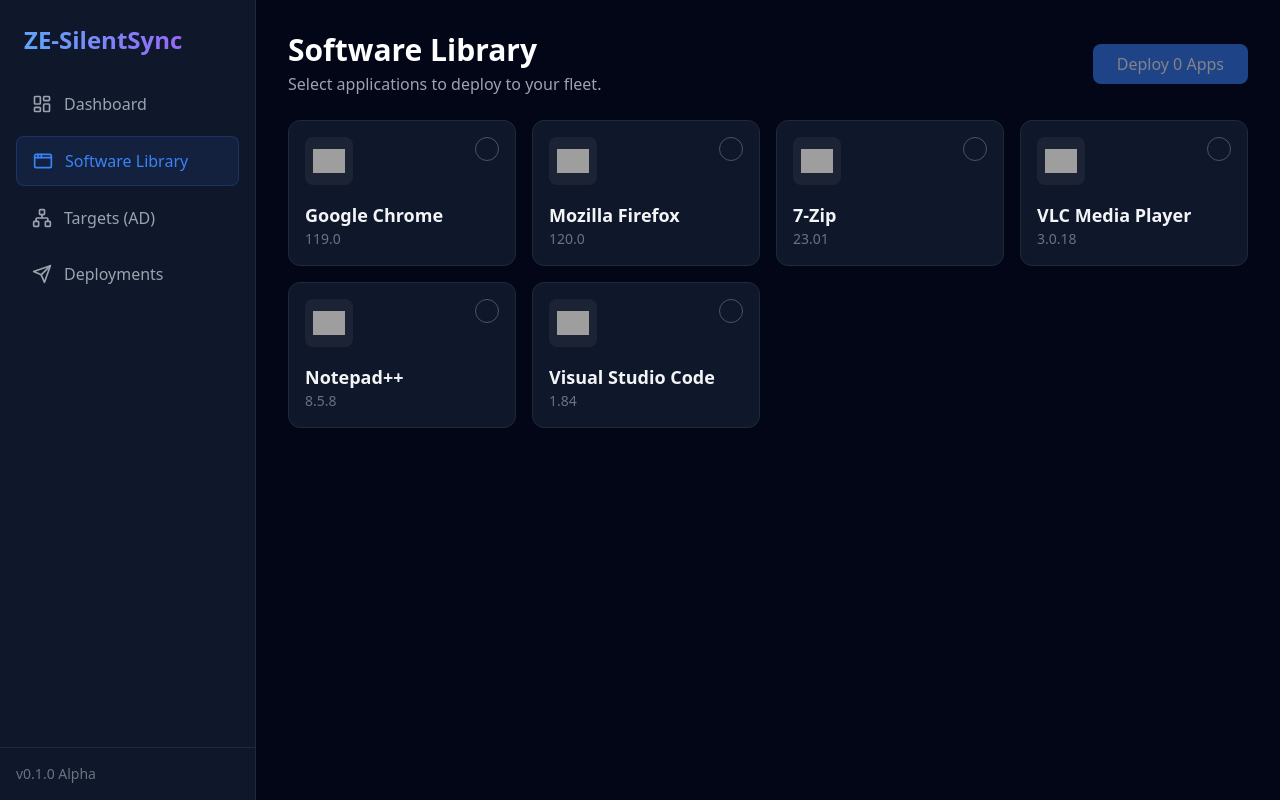
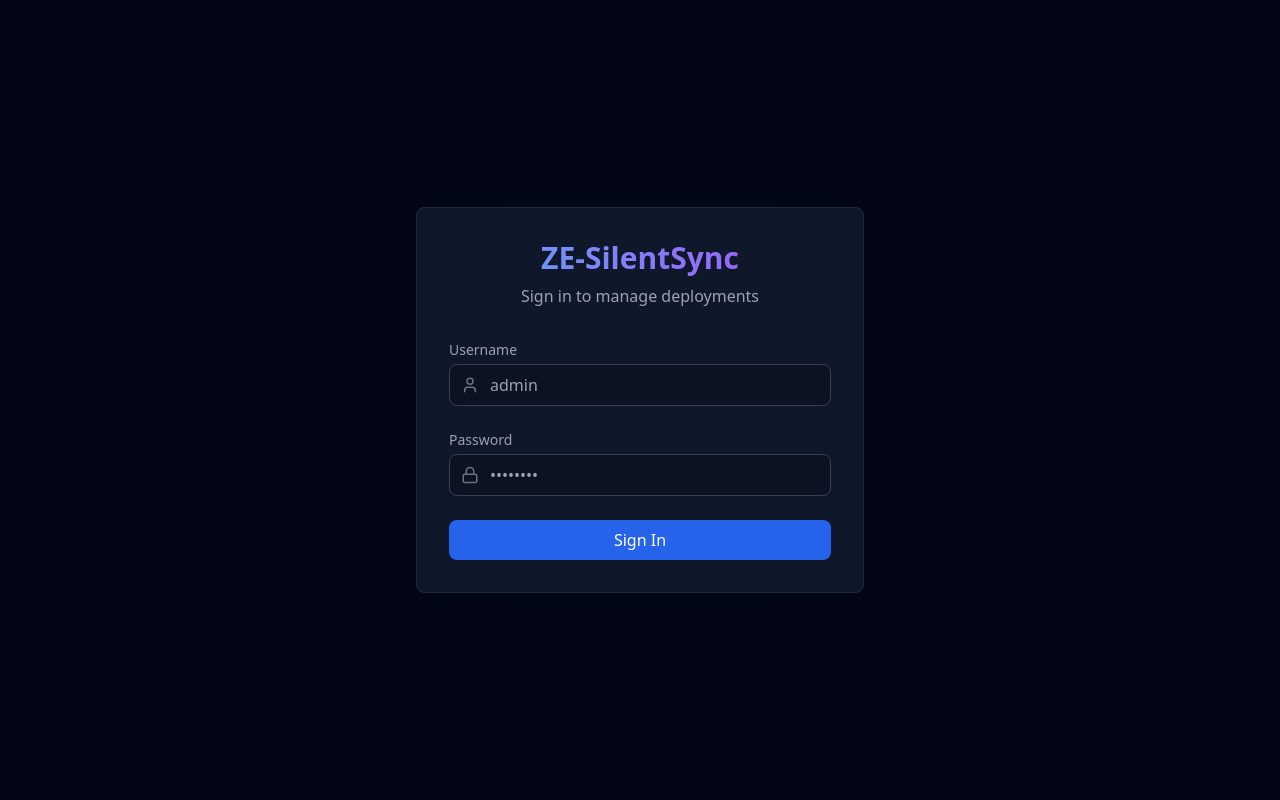
Before and after one commit to zerox80/ZE-SilentSync, a React (Vite) app in the folder frontend/: page / in a window 1280 px wide. Built offline with nearby package versions, Linux system fonts and the light colour scheme; grey boxes are pictures that could not be loaded.

Commit message:
feat: Implement frontend authentication and connect software library to backend API for management and deployment.

```diff
--- a/frontend/src/App.tsx
+++ b/frontend/src/App.tsx
@@ -1,10 +1,17 @@
 import { useState } from 'react'
-import { LayoutDashboard, AppWindow, Network, Send } from 'lucide-react'
+import { LayoutDashboard, AppWindow, Network, Send, LogOut } from 'lucide-react'
 import SoftwareLibrary from './components/SoftwareLibrary'
 import DeploymentWizard from './components/DeploymentWizard'
+import { AuthProvider, useAuth } from './auth/AuthContext'
+import Login from './components/Login'
 
-function App() {
+function AppContent() {
     const [activeTab, setActiveTab] = useState('library')
+    const { isAuthenticated, logout } = useAuth()
+
+    if (!isAuthenticated) {
+        return <Login />
+    }
 
     return (
         <div className="flex h-screen bg-darker text-white font-sans">
@@ -43,8 +50,17 @@
                     />
                 </nav>
 
-                <div className="p-4 border-t border-gray-800 text-sm text-gray-500">
-                    v0.1.0 Alpha
+                <div className="p-4 border-t border-gray-800">
+                    <button
+                        onClick={logout}
+                        className="w-full flex items-center gap-3 px-4 py-2 text-gray-400 hover:text-red-400 transition-colors"
+                    >
+                        <LogOut size={20} />
+                        <span>Sign Out</span>
+                    </button>
+                    <div className="mt-4 text-xs text-center text-gray-600">
+                        v2.0 Enterprise
+                    </div>
                 </div>
             </aside>
 
@@ -69,6 +85,14 @@
     )
 }
 
+function App() {
+    return (
+        <AuthProvider>
+            <AppContent />
+        </AuthProvider>
+    )
+}
+
 function NavButton({ active, onClick, icon, label }: any) {
     return (
         <button
--- /dev/null
+++ b/frontend/src/auth/AuthContext.tsx
@@ -0,0 +1,62 @@
+import React, { createContext, useContext, useState, useEffect } from 'react';
+import axios from 'axios';
+
+const API_URL = 'http://localhost:8000/api/v1';
+
+interface AuthContextType {
+    token: string | null;
+    login: (username: string, password: string) => Promise<void>;
+    logout: () => void;
+    isAuthenticated: boolean;
+}
+
+const AuthContext = createContext<AuthContextType | null>(null);
+
+export const AuthProvider = ({ children }: { children: React.ReactNode }) => {
+    const [token, setToken] = useState<string | null>(localStorage.getItem('token'));
+
+    useEffect(() => {
+        if (token) {
+            localStorage.setItem('token', token);
+            axios.defaults.headers.common['Authorization'] = `Bearer ${token}`;
+        } else {
+            localStorage.removeItem('token');
+            delete axios.defaults.headers.common['Authorization'];
+        }
+    }, [token]);
+
+    const login = async (username: string, password: string) => {
+        const formData = new FormData();
+        formData.append('username', username);
+        formData.append('password', password);
+
+        try {
+            const response = await axios.post(`${API_URL}/auth/token`, formData);
+            setToken(response.data.access_token);
+        } catch (error) {
+            console.error("Login failed", error);
+            throw error;
+        }
+    };
+
+    const logout = () => {
+        setToken(null);
+    };
+
+    return (
+        <AuthContext.Provider value={{ token, login, logout, isAuthenticated: !!token }}>
+            {children}
+        </AuthContext.Provider>
+    );
+};
+
+export const useAuth = () => {
+    const context = useContext(AuthContext);
+    if (!context) {
+        throw new Error('useAuth must be used within an AuthProvider');
+    }
+    return context;
+};
+
+// Export a configured axios instance if needed, but global defaults work for simple apps
+export const api = axios;
--- /dev/null
+++ b/frontend/src/components/Login.tsx
@@ -0,0 +1,83 @@
+import React, { useState } from 'react';
+import { useAuth } from '../auth/AuthContext';
+import { Lock, User } from 'lucide-react';
+
+export default function Login() {
+    const { login } = useAuth();
+    const [username, setUsername] = useState('');
+    const [password, setPassword] = useState('');
+    const [error, setError] = useState('');
+    const [loading, setLoading] = useState(false);
+
+    const handleSubmit = async (e: React.FormEvent) => {
+        e.preventDefault();
+        setLoading(true);
+        setError('');
+        try {
+            await login(username, password);
+        } catch (err) {
+            setError('Invalid credentials');
+        } finally {
+            setLoading(false);
+        }
+    };
+
+    return (
+        <div className="flex items-center justify-center h-screen bg-darker text-white">
+            <div className="w-full max-w-md p-8 bg-dark rounded-lg border border-gray-800 shadow-2xl">
+                <div className="text-center mb-8">
+                    <h1 className="text-3xl font-bold bg-gradient-to-r from-blue-400 to-purple-500 bg-clip-text text-transparent">
+                        ZE-SilentSync
+                    </h1>
+                    <p className="text-gray-400 mt-2">Sign in to manage deployments</p>
+                </div>
+
+                {error && (
+                    <div className="bg-red-500/10 border border-red-500/50 text-red-500 p-3 rounded mb-4 text-sm text-center">
+                        {error}
+                    </div>
+                )}
+
+                <form onSubmit={handleSubmit} className="space-y-6">
+                    <div>
+                        <label className="block text-sm font-medium text-gray-400 mb-1">Username</label>
+                        <div className="relative">
+                            <User className="absolute left-3 top-1/2 -translate-y-1/2 text-gray-500" size={18} />
+                            <input
+                                type="text"
+                                value={username}
+                                onChange={(e) => setUsername(e.target.value)}
+                                className="w-full bg-black/20 border border-gray-700 rounded-lg py-2 pl-10 pr-4 text-white focus:outline-none focus:border-blue-500 transition-colors"
+                                placeholder="admin"
+                                required
+                            />
+                        </div>
+                    </div>
+
+                    <div>
+                        <label className="block text-sm font-medium text-gray-400 mb-1">Password</label>
+                        <div className="relative">
+                            <Lock className="absolute left-3 top-1/2 -translate-y-1/2 text-gray-500" size={18} />
+                            <input
+                                type="password"
+                                value={password}
+                                onChange={(e) => setPassword(e.target.value)}
+                                className="w-full bg-black/20 border border-gray-700 rounded-lg py-2 pl-10 pr-4 text-white focus:outline-none focus:border-blue-500 transition-colors"
+                                placeholder="••••••••"
+                                required
+                            />
+                        </div>
+                    </div>
+
+                    <button
+                        type="submit"
+                        disabled={loading}
+                        className="w-full bg-blue-600 hover:bg-blue-500 text-white font-medium py-2 rounded-lg transition-colors disabled:opacity-50 disabled:cursor-not-allowed"
+                    >
+                        {loading ? 'Signing in...' : 'Sign In'}
+                    </button>
+                </form>
+            </div>
+        </div>
+    );
+}
--- a/frontend/src/components/SoftwareLibrary.tsx
+++ b/frontend/src/components/SoftwareLibrary.tsx
@@ -1,18 +1,26 @@
-import { useState } from 'react'
-import { Check, Download } from 'lucide-react'
-
-// Mock data until backend is connected
-const MOCK_SOFTWARE = [
-    { id: 1, name: "Google Chrome", version: "119.0", icon: "https://upload.wikimedia.org/wikipedia/commons/e/e1/Google_Chrome_icon_%28February_2022%29.svg" },
-    { id: 2, name: "Mozilla Firefox", version: "120.0", icon: "https://upload.wikimedia.org/wikipedia/commons/a/a0/Firefox_logo%2C_2019.svg" },
-    { id: 3, name: "7-Zip", version: "23.01", icon: "https://upload.wikimedia.org/wikipedia/commons/7/77/7-Zip_img.png" },
-    { id: 4, name: "VLC Media Player", version: "3.0.18", icon: "https://upload.wikimedia.org/wikipedia/commons/e/e6/VLC_Icon.svg" },
-    { id: 5, name: "Notepad++", version: "8.5.8", icon: "https://upload.wikimedia.org/wikipedia/commons/f/f5/Notepad_plus_plus.png" },
-    { id: 6, name: "Visual Studio Code", version: "1.84", icon: "https://upload.wikimedia.org/wikipedia/commons/9/9a/Visual_Studio_Code_1.35_icon.svg" },
-]
+import { useState, useEffect } from 'react'
+import { Check, Download, Package } from 'lucide-react'
+import { api } from '../auth/AuthContext'
 
 export default function SoftwareLibrary() {
     const [selected, setSelected] = useState<number[]>([])
+    const [software, setSoftware] = useState<any[]>([])
+    const [loading, setLoading] = useState(true)
+
+    useEffect(() => {
+        fetchSoftware()
+    }, [])
+
+    const fetchSoftware = async () => {
+        try {
+            const res = await api.get('/management/software')
+            setSoftware(res.data)
+        } catch (err) {
+            console.error("Failed to fetch software", err)
+        } finally {
+            setLoading(false)
+        }
+    }
 
     const toggleSelect = (id: number) => {
         if (selected.includes(id)) {
@@ -22,6 +30,25 @@
         }
     }
 
+    const handleDeploy = async () => {
+        if (selected.length === 0) return;
+
+        // For the Demo, we will just deploy to a hardcoded "TEST-PC-01" or "OU=Sales"
+        // In a real app, this would open the DeploymentWizard.
+        try {
+            for (const id of selected) {
+                await api.post(`/management/deploy?software_id=${id}&target_dn=OU=Sales,DC=example,DC=com&target_type=ou`)
+            }
+            alert(`Successfully scheduled deployment for ${selected.length} apps to OU=Sales!`)
+            setSelected([])
+        } catch (err) {
+            alert("Deployment failed! Check console.")
+            console.error(err)
+        }
+    }
+
+    if (loading) return <div className="text-white">Loading library...</div>
+
     return (
         <div className="space-y-6">
             <div className="flex justify-between items-center">
@@ -30,15 +57,16 @@
                     <p className="text-gray-400 mt-1">Select applications to deploy to your fleet.</p>
                 </div>
                 <button
+                    onClick={handleDeploy}
                     className="bg-primary hover:bg-blue-600 text-white px-6 py-2 rounded-lg font-medium transition-colors disabled:opacity-50 disabled:cursor-not-allowed"
                     disabled={selected.length === 0}
                 >
-                    Deploy {selected.length} Apps
+                    Deploy {selected.length} Apps (Demo: to Sales OU)
                 </button>
             </div>
 
             <div className="grid grid-cols-1 md:grid-cols-2 lg:grid-cols-3 xl:grid-cols-4 gap-4">
-                {MOCK_SOFTWARE.map((app) => (
+                {software.map((app) => (
                     <div
                         key={app.id}
                         onClick={() => toggleSelect(app.id)}
@@ -51,8 +79,7 @@
                     >
                         <div className="flex items-start justify-between mb-4">
                             <div className="w-12 h-12 bg-white/5 rounded-lg p-2 flex items-center justify-center">
-                                {/* Fallback icon if image fails or is empty */}
-                                {app.icon ? <img src={app.icon} alt={app.name} className="w-full h-full object-contain" /> : <Download size={24} />}
+                                {app.icon_url ? <img src={app.icon_url} alt={app.name} className="w-full h-full object-contain" /> : <Package size={24} className="text-blue-400" />}
                             </div>
                             <div className={`
                 w-6 h-6 rounded-full border flex items-center justify-center transition-colors
@@ -64,6 +91,10 @@
 
                         <h3 className="font-bold text-lg text-gray-100">{app.name}</h3>
                         <p className="text-sm text-gray-500">{app.version}</p>
+                        <div className="mt-2 flex gap-2">
+                            {app.is_msi && <span className="text-xs bg-purple-500/20 text-purple-300 px-2 py-0.5 rounded">MSI</span>}
+                            <span className="text-xs bg-gray-700 text-gray-300 px-2 py-0.5 rounded">EXE</span>
+                        </div>
                     </div>
                 ))}
             </div>
```
Also changed, not shown: 2 other files (tests, documents, lock files or other folders).
